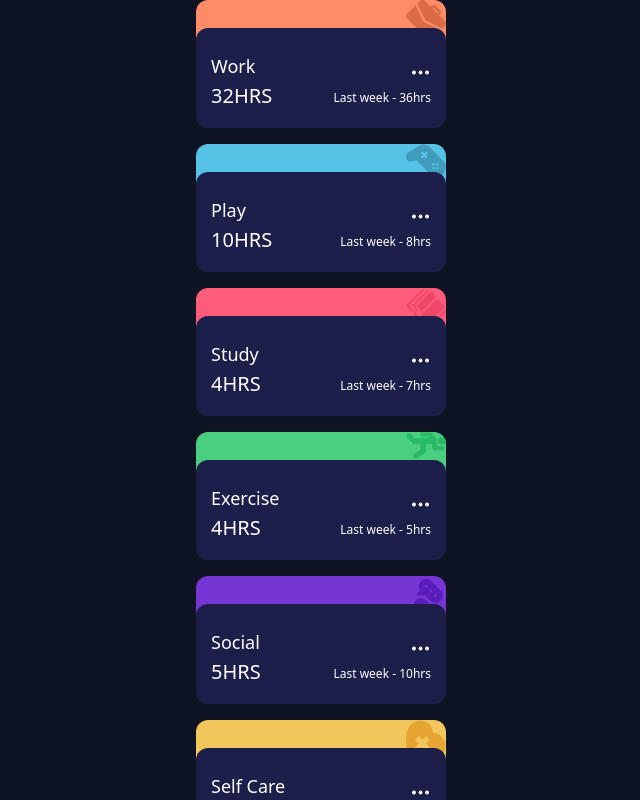
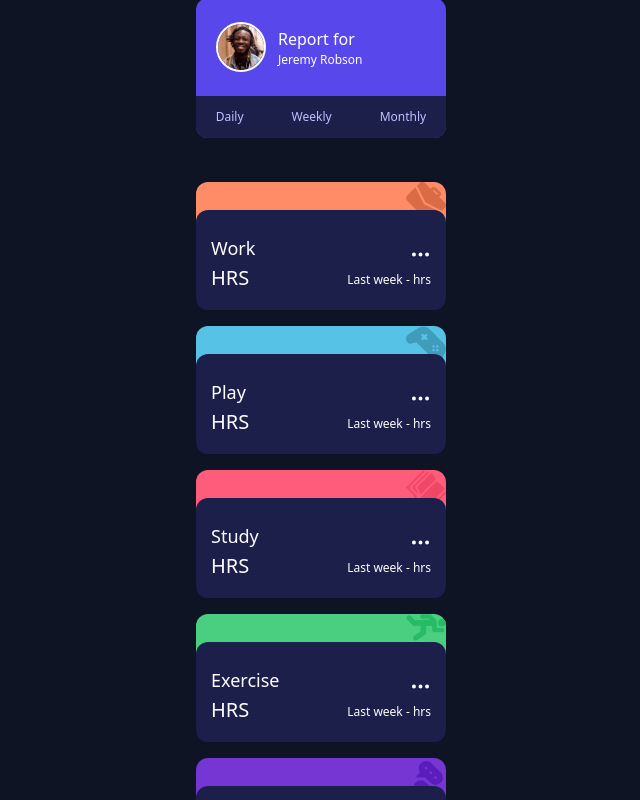
Before and after one commit to code-looney/time-tracking-dashboard, a React (Vite) app: page / in a window 1280 px wide. Shown: the top 800 px of the page, without its empty margins (319-959 px from the left). Built offline with nearby package versions, Linux system fonts and the light colour scheme.

Commit message:
adding event to navlinks

```diff
--- a/package.json
+++ b/package.json
@@ -12,7 +12,8 @@
   "dependencies": {
     "react": "^18.2.0",
     "react-dom": "^18.2.0",
-    "react-icons": "^5.0.1"
+    "react-icons": "^5.0.1",
+    "react-router-dom": "^6.22.3"
   },
   "devDependencies": {
     "@types/react": "^18.2.66",
--- a/public/data.json
+++ b/public/data.json
@@ -3,7 +3,7 @@
     "title": "Work",
     "timeframes": {
       "daily": {
-        "current": "work",
+        "current": 5,
         "previous": 7
       },
       "weekly": {
--- a/src/App.jsx
+++ b/src/App.jsx
@@ -1,10 +1,13 @@
 import Container from "./Components/Container"
 import Cards from "./Components/Cards"
+import { BrowserRouter } from "react-router-dom"
 
 export default function App() {
   return (
-    <Container className={`bg-very-dark-blue h-screen pb-[1100px]`}>
-      <Cards />
-    </Container>
+    <BrowserRouter>
+      <Container className={`bg-very-dark-blue h-screen pb-[1100px]  pt-[100px]`}>
+        <Cards />
+      </Container>
+    </BrowserRouter>
   )
 }
--- a/src/Components/Cards.jsx
+++ b/src/Components/Cards.jsx
@@ -1,9 +1,11 @@
 import React, { useEffect, useState } from 'react'
-import { BsThreeDots } from "react-icons/bs";
+import { BsThreeDots } from "react-icons/bs"
 import Container from './Container'
 import Card from './Card'
 import Title from './Title'
 import Sub from './Sub'
+import Portait from '../Portait'
+import { NavLink } from 'react-router-dom'
 
 const Cards = () => {
     const [list, setList] = useState(null);
@@ -30,7 +32,6 @@ const Cards = () => {
         fetch(`./data.json`)
         .then(res => res.json())
         .then(data => {
-            console.log(data)
             setList(data)
         })
     }, [])
@@ -68,15 +69,27 @@ const Cards = () => {
     }
 
   return (
-    <Container className={`flex flex-col justify-center items-center relative`}>
+    <Container className={`flex flex-col h-screen justify-center items-center relative`}>
         <Container className={`flex flex-col items-center justify-center`}>
-            <Container>
+            <ul className={`flex flex-col gap-11`}>
+            <li>
                 <Card className={` bg-blue w-[250px] rounded-xl relative`}>
-                    <Card className={`text-white bg-card-primary flex justify-center rounded-xl translate-y-7`}>
+                        <Container className={`flex gap-3 py-6 px-5 items-center text-white`}>
+                            <Portait src={`public/images/image-jeremy.png`} className={`w-[50px] border-2 rounded-full border-white`} />
+                             <Container className={`leading-4`}>
+                                 <Title>Report for</Title>
+                                 <Sub>Jeremy Robson</Sub>
+                             </Container>
+                        </Container>
+                        <Card className={`bg-card-primary flex justify-center rounded-b-xl `}>
+                            <Container className={`flex gap-12 p-3 text-[12px]`}>
+                                <NavLink className={`text-pale-blue hover:text-white focus:text-white`} href="#">Daily</NavLink>
+                                <NavLink className={`text-pale-blue hover:text-white focus:text-white`} href="#">Weekly</NavLink>
+                                <NavLink className={`text-pale-blue hover:text-white focus:text-white`} href="#">Monthly</NavLink>
+                            </Container>
+                        </Card>
                     </Card>
-                </Card>
-            </Container>
-            <ul className={`flex flex-col gap-11`}>
+                </li>
                 {list && list.map((item, index) => <li key={index}>
                 <Card className={`w-[250px] rounded-xl bg-${handleCardBackgroundColor(index)} relative`}>
                     <Container className={`absolute right-0`}>
@@ -89,11 +102,11 @@ const Cards = () => {
                         <Container className={`w-[220px] h-[100px] flex justify-between items-center`}>
                             <Container>
                                 <Title className={`text-[18px] font-medium`}>{item.title}</Title>
-                                <Sub className={`uppercase text-[20px] font-thin`}>{item.timeframes.weekly.current}hrs</Sub>
+                                <Sub className={`uppercase text-[20px] font-thin`}>{}hrs</Sub>
                             </Container>
                             <Container className={`flex flex-col gap-3 items-end`}>
                                 <BsThreeDots className={`text-[21px]`} />
-                                <Sub>Last week - {item.timeframes.weekly.previous}hrs</Sub>
+                                <Sub>Last week - {}hrs</Sub>
                             </Container>
                         </Container>
                     </Card>
--- /dev/null
+++ b/src/Portait.jsx
@@ -0,0 +1,11 @@
+import React from 'react'
+
+const Portait = (props) => {
+    const {className, src, alt} = props;
+
+  return (
+    <img src={src} className={className} alt={alt} />
+  )
+}
+
+export default Portait
--- a/tailwind.config.js
+++ b/tailwind.config.js
@@ -8,6 +8,7 @@ export default {
     extend: {
       colors: {
        'very-dark-blue': 'hsl(226, 43%, 10%)',
+       'pale-blue': ' hsl(236, 100%, 87%)',
        'card-primary': 'hsl(235, 46%, 20%)',
        'blue': 'hsl(246, 80%, 60%)',
        'work': 'hsl(15, 100%, 70%)',
```
Also changed, not shown: 1 other file (tests, documents, lock files or other folders).
